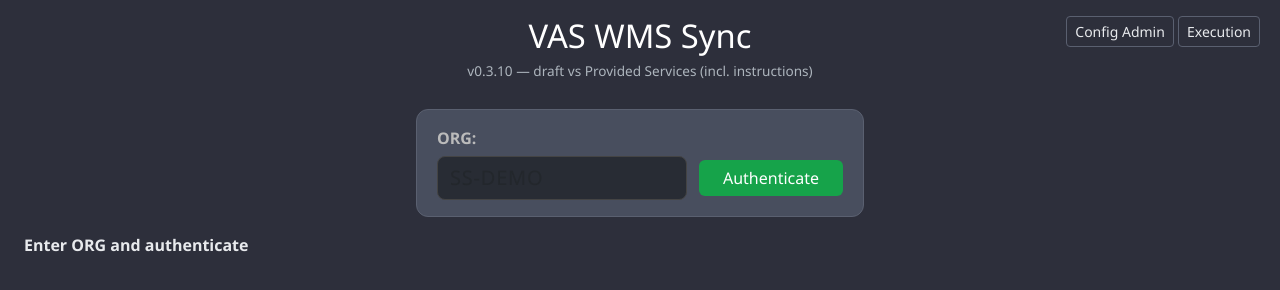
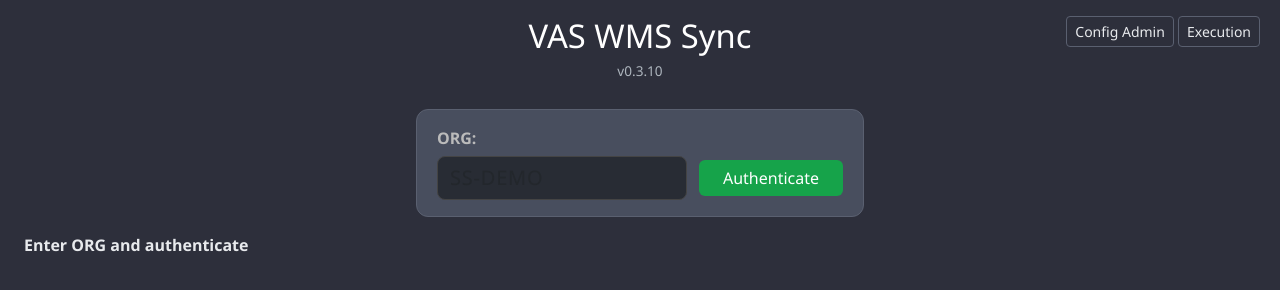
Before and after one commit to sidmsmith/vasexecution, a website: page config-sync.html in a window 1280 px wide. Drawn offline with nearby package versions, Linux system fonts and the light colour scheme; no server answers.

Commit message:
Trim redundant explanatory text on Sync page
Drop the "Applied locally right away..." line from the Pull confirm
modal and the descriptive suffix on the header subtitle.

```diff
--- a/config-sync.html
+++ b/config-sync.html
@@ -17,7 +17,7 @@
     <header class="app-header">
       <div class="header-body">
         <h1>VAS WMS Sync</h1>
-        <div class="subtitle">v0.3.10 — draft vs Provided Services (incl. instructions)</div>
+        <div class="subtitle">v0.3.10</div>
       </div>
       <div class="header-actions">
         <a class="btn btn-outline-secondary btn-sm" href="/admin.html" id="adminNavLink" target="_blank" rel="noopener">Config Admin</a>
--- a/js/vas-config-sync.js
+++ b/js/vas-config-sync.js
@@ -1061,7 +1061,6 @@
     openConfirm(
       "Pull missing into draft",
       `<p>Pull will merge <strong>${pulled.length}</strong> change(s) from WMS into the local draft.</p>
-       <p class="small text-muted mb-2">Applied locally right away (same draft Admin uses) — use Save &amp; Deploy when ready to commit to GitHub.</p>
        <ul class="confirm-plan-list">${lines}</ul>`,
       async () => {
         draft = VasConfig.normalizeConfig(res.config);
```
